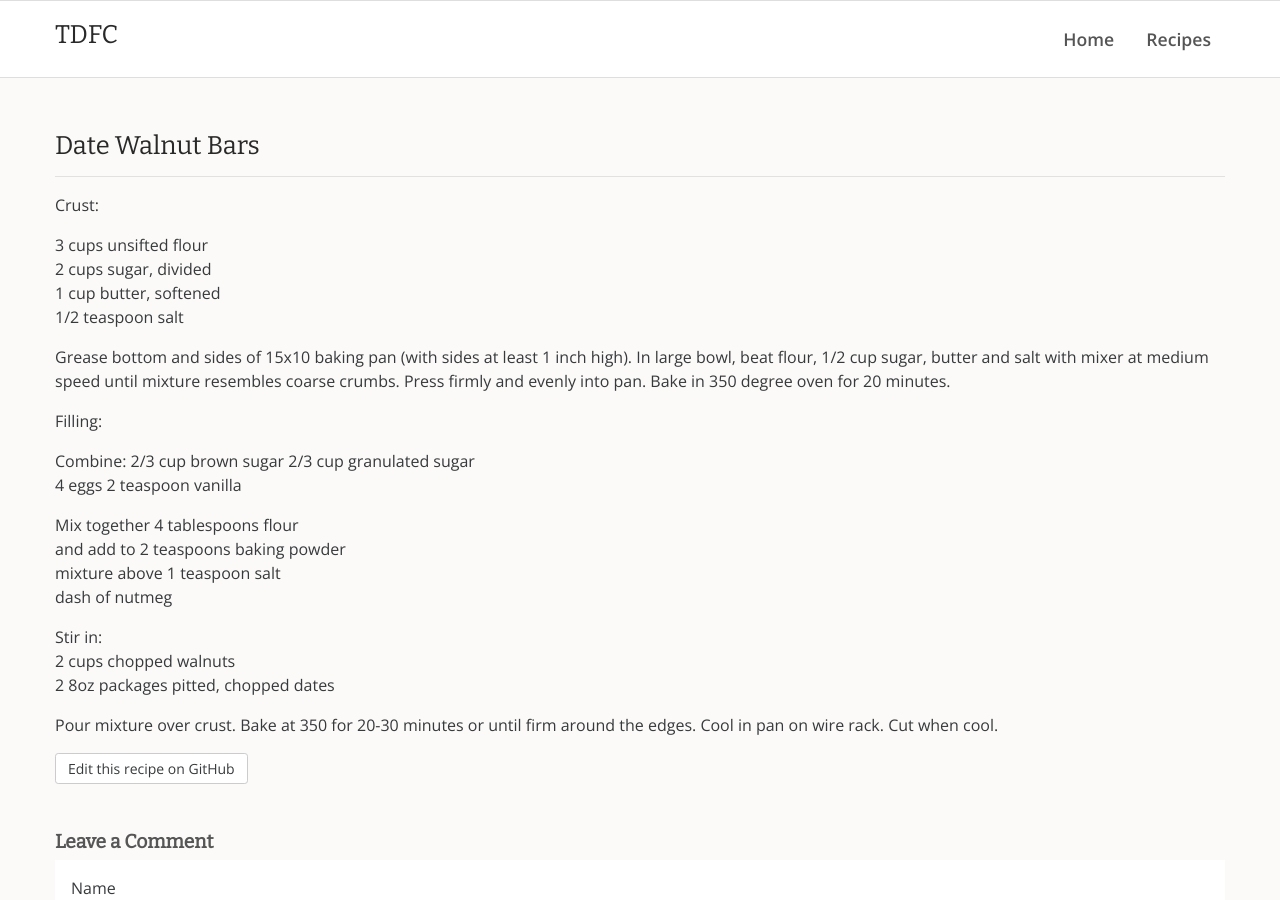
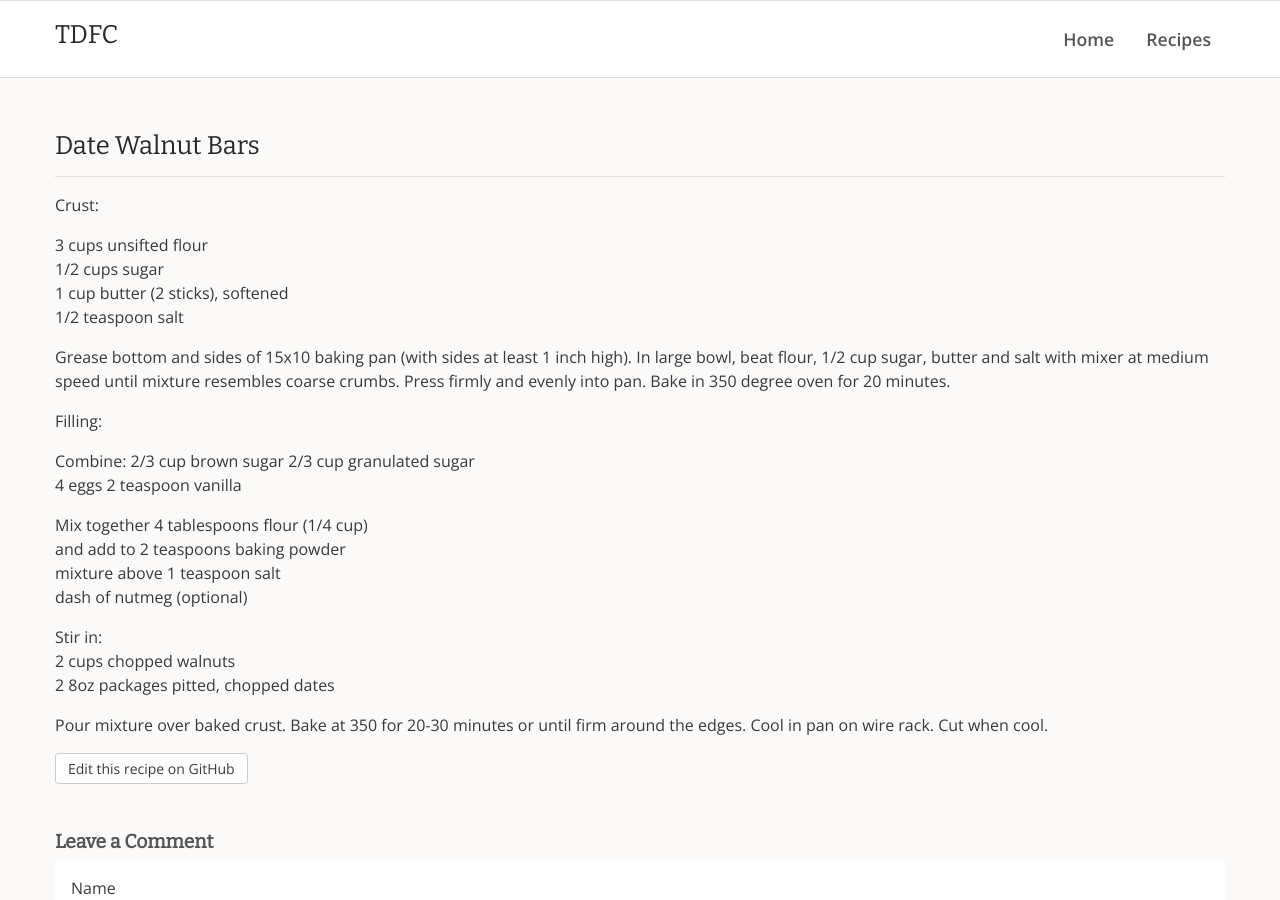
Before and after one commit to rdyar/tdfc, a Jekyll site: the page built from _desserts/date-walnut-bars.md, in a window 1280 px wide and 900 px high. Built offline with Jekyll 4.4.1, drawn with Linux system fonts in a browser that asks for light colours.

Commit message:
Update date-walnut-bars.md

```diff
--- a/_desserts/date-walnut-bars.md
+++ b/_desserts/date-walnut-bars.md
@@ -4,8 +4,8 @@
 Crust:
 
 3 cups unsifted flour
-2 cups sugar, divided
-1 cup butter, softened
+1/2 cups sugar
+1 cup butter (2 sticks), softened
 1/2 teaspoon salt
 
 Grease bottom and sides of 15x10 baking pan (with sides at least 1 inch high). In large bowl,
@@ -17,14 +17,14 @@ Filling:
 Combine:	2/3 cup brown sugar	2/3 cup granulated sugar
 4 eggs	 2 teaspoon vanilla
 
-Mix together 4 tablespoons flour
+Mix together 4 tablespoons flour (1/4 cup)
 and add to	2 teaspoons baking powder
 mixture above 1 teaspoon salt
-dash of nutmeg
+dash of nutmeg (optional)
 
 Stir in:
 2 cups chopped walnuts
 2 8oz packages pitted, chopped dates
 
-Pour mixture over crust. Bake at 350 for 20-30 minutes or until firm around the edges. Cool in
+Pour mixture over baked crust. Bake at 350 for 20-30 minutes or until firm around the edges. Cool in
 pan on wire rack. Cut when cool.
```
